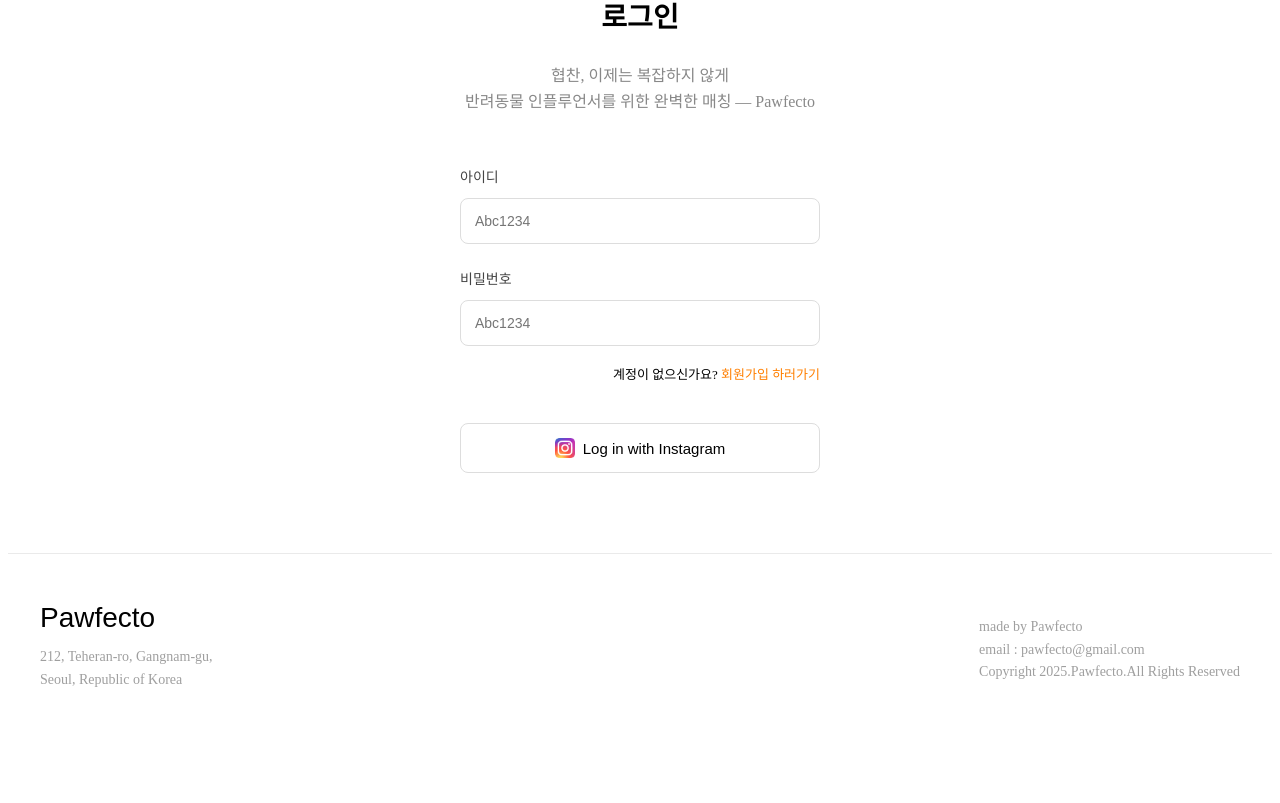
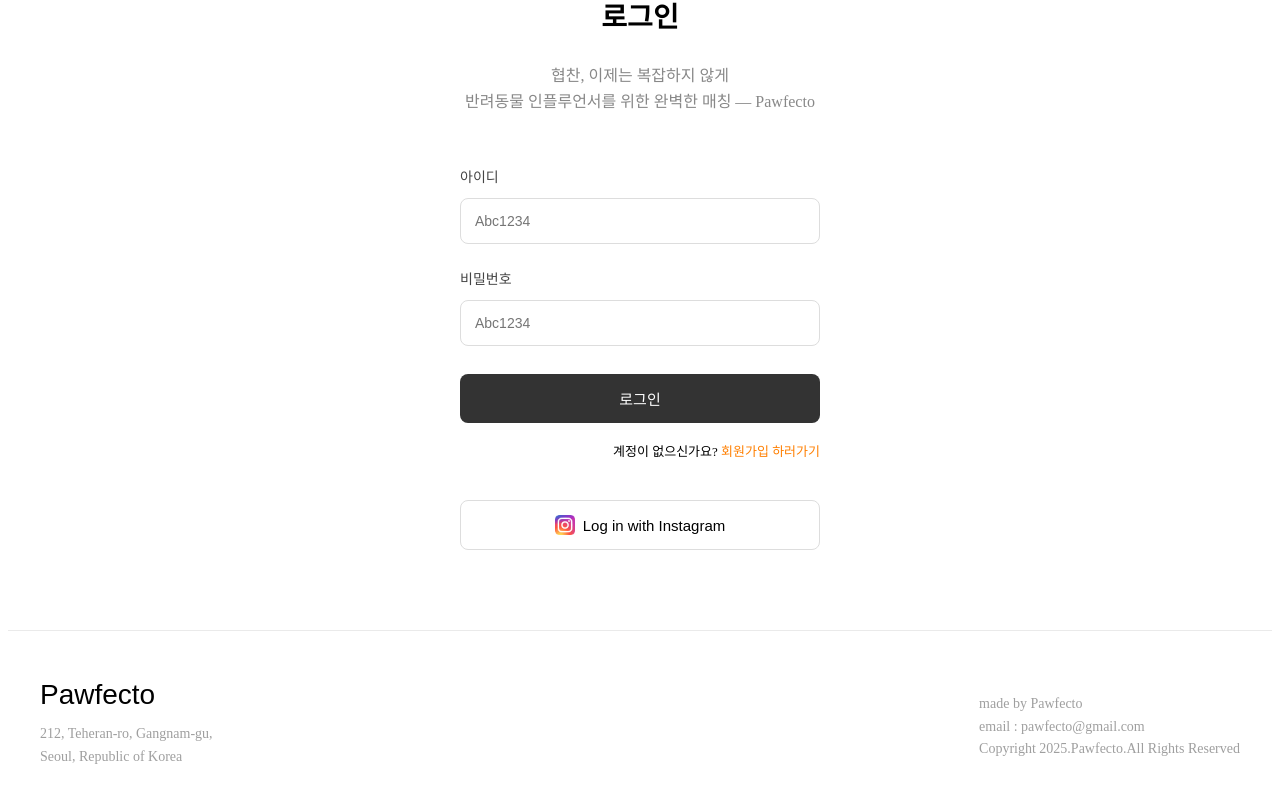
Before and after one commit to qqjiwoon/pawfecto-front, a Vue app: page /login in a window 1280 px wide. Shown: the part 546-1349 px from the top of the page. Before the commit the page ends 1300 px from the top, so only its background shows below. Built offline with nearby package versions, Linux system fonts and the light colour scheme.

Commit message:
feat: LoginView.vue - add login button

```diff
--- a/src/views/LoginView.vue
+++ b/src/views/LoginView.vue
@@ -25,10 +25,13 @@
 
       <form class="pf-login-form">
         <label>아이디</label>
-        <input type="text" placeholder="Abc1234" />
+        <input type="text" placeholder="Abc1234" v-model="username" />
 
         <label>비밀번호</label>
-        <input type="password" placeholder="Abc1234" />
+        <input type="password" placeholder="Abc1234" v-model="password" />
+
+        <!-- 로그인 버튼 -->
+        <button class="pf-login-submit" @click.prevent="handleLogin">로그인</button>
 
         <div class="pf-login-signup">
           계정이 없으신가요?
@@ -48,7 +51,31 @@
 
 <script setup>
 import { RouterLink } from 'vue-router'
+import { useRouter } from 'vue-router'
+import { ref } from 'vue'
+
+const router = useRouter()
+
+const username = ref('')
+const password = ref('')
+
+const handleLogin = () => {
+  if (!username.value.trim()) {
+    alert('아이디를 입력해주세요.')
+    return
+  }
+
+  if (!password.value.trim()) {
+    alert('비밀번호를 입력해주세요.')
+    return
+  }
+
+  // 로그인 성공 → 홈으로 이동
+  router.push('/')
+}
 </script>
+
+
 
 <style scoped>
 /* 전체 페이지 */
@@ -146,6 +173,20 @@
   box-sizing: border-box; /* 입력창도 정확한 360px 유지 */
 }
 
+/* 로그인 버튼 */
+.pf-login-submit {
+  width: 100%;
+  padding: 14px;
+  background-color: #333;
+  color: #fff;
+  border: none;
+  border-radius: 8px;
+  font-size: 15px;
+  font-weight: 400;
+  cursor: pointer;
+  margin-top: 16px;
+}
+
 .pf-login-signup {
   text-align: right;
   font-size: 13px;
```
